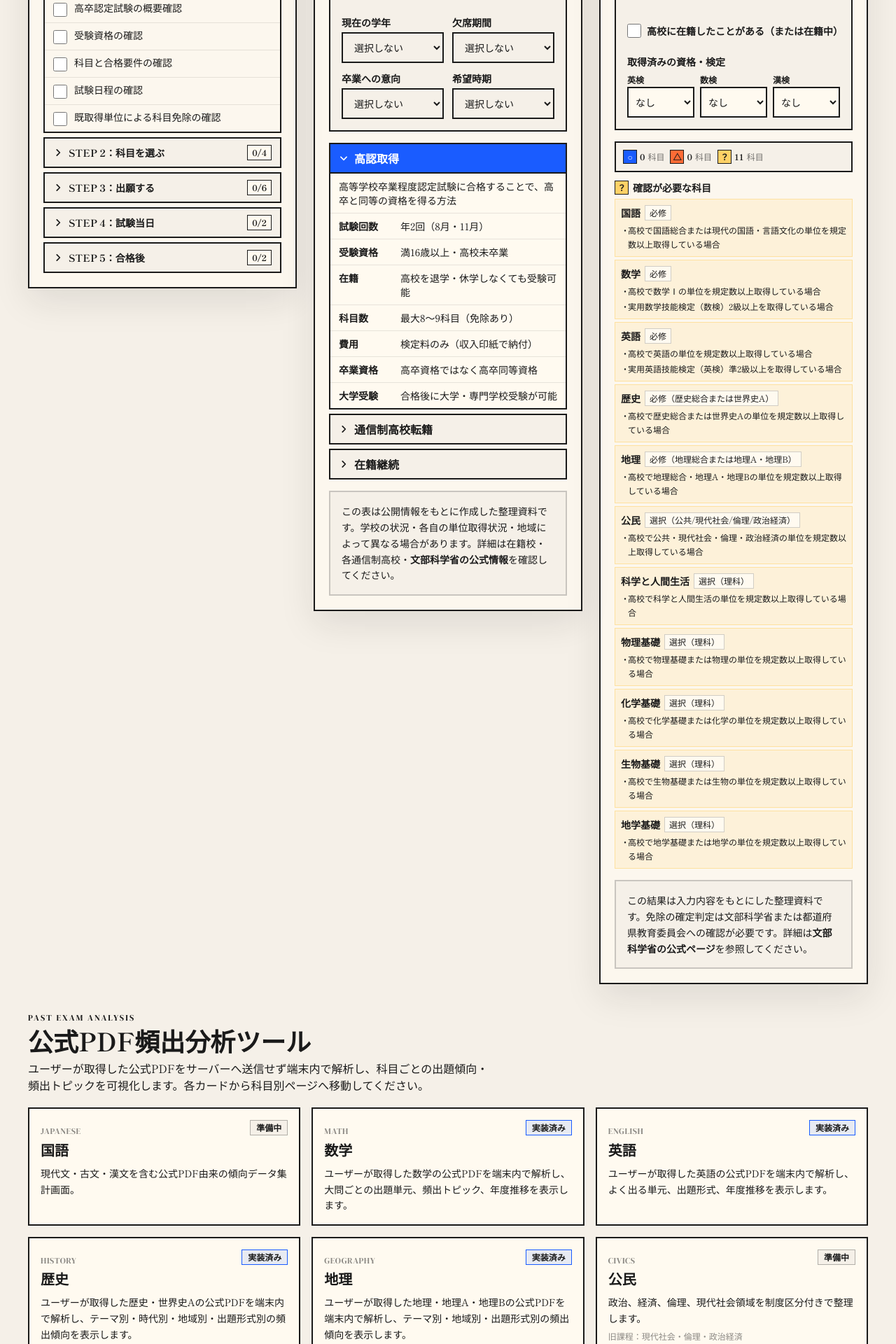
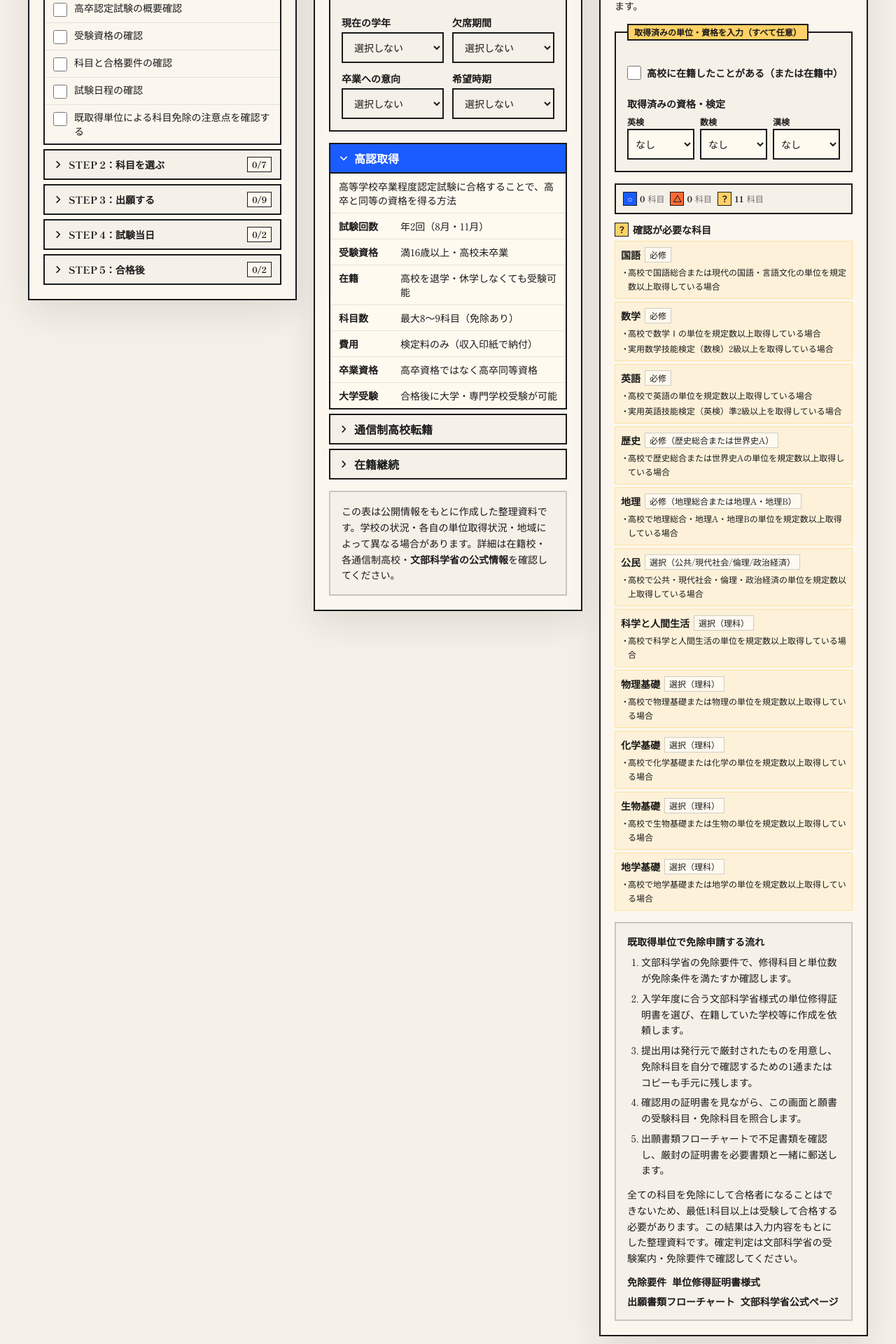
Before and after one commit to toutoutoubun/konin-2026, a Next.js app: page / in a window 1280 px wide. Shown: the part 1544-3464 px from the top of the page at 70% size. Built offline with nearby package versions, Linux system fonts and the light colour scheme; a web font is replaced by a local one.

Commit message:
Improve CEFR guidance and exemption flow

```diff
--- a/app/updates/page.tsx
+++ b/app/updates/page.tsx
@@ -2,6 +2,8 @@ import Header from '@/components/Header'
 
 const updates = [
   ['2026-05-12', '物理基礎', '物理基礎PDFの端末内分析を追加。大問見出し「問1〜問Nに答えよ。」で分割し、頻出分野、年度別推移、大問構成、出題形式を表示。', '物理基礎分析ページ'],
+  ['2026-05-12', '英語', 'CEFRの説明を頻出語彙セクションに追加し、文法×語彙レベルのヒートマップを行内比率つきで読みやすく改善。', '英語分析ページ'],
+  ['2026-05-12', '免除確認', '文部科学省HPをもとに、既取得単位による免除申請の流れと単位修得証明書の準備手順を追加。', '出願Todo・免除科目確認'],
   ['2026-05-02', 'タグ定義', '英語以外の全11科目（国語・数学・歴史・地理・公民・科学と人間生活・物理基礎・化学基礎・生物基礎・地学基礎・情報）の単元タグ・形式タグ定義を追加。', 'タグ定義ページ'],
   ['2026-05-02', 'タグ定義', '科目タブ切り替えで各科目の固有タグ定義を表示可能に。全科目共通タグ（形式・制度区分）セクションを分離。', 'タグ定義ページ'],
   ['2026-05-01', '全体', '高認パスのトップページ、科目別カード、出願Todoリスト、タグ定義、更新履歴を追加。', 'Phase 1 UI構成'],
--- a/components/ApplicationTodo.tsx
+++ b/components/ApplicationTodo.tsx
@@ -1,7 +1,13 @@
 'use client'
 
 import { useEffect, useState } from 'react'
-import { officialExamGuideUrl, officialPastExamUrl } from '@/data/subjects'
+import {
+  officialApplicationFlowUrl,
+  officialCreditCertificateUrl,
+  officialExamGuideUrl,
+  officialExemptionRequirementsUrl,
+  officialPastExamUrl,
+} from '@/data/subjects'
 
 type TodoItem = {
   id: string
@@ -22,14 +28,17 @@ const steps: TodoStep[] = [
       { id: 'eligibility', label: '受験資格の確認' },
       { id: 'requirements', label: '科目と合格要件の確認' },
       { id: 'schedule', label: '試験日程の確認' },
-      { id: 'exemption', label: '既取得単位による科目免除の確認' }
+      { id: 'exemption', label: '既取得単位による科目免除の注意点を確認する', href: officialExemptionRequirementsUrl }
     ]
   },
   {
     title: 'STEP 2：科目を選ぶ',
     items: [
       { id: 'subjects', label: '受験科目を決める' },
-      { id: 'exemption-subjects', label: '免除申請できる科目を確認する' },
+      { id: 'exemption-requirements', label: '免除要件で対象科目と必要単位数を照合する', href: officialExemptionRequirementsUrl },
+      { id: 'credit-certificate-form', label: '入学年度に合う単位修得証明書の文科省様式を選ぶ', href: officialCreditCertificateUrl },
+      { id: 'credit-certificate-request', label: '在籍校に証明書作成を依頼する（提出用は厳封、確認用も用意）' },
+      { id: 'exemption-subjects', label: '確認用の証明書を見ながら、免除申請できる科目を確認する' },
       { id: 'download-pdfs', label: '公式PDFを文科省サイトから取得する', href: officialPastExamUrl },
       { id: 'analysis', label: '頻出分析ツールで出題傾向を確認する', href: '#tools' }
     ]
@@ -39,7 +48,10 @@ const steps: TodoStep[] = [
     items: [
       { id: 'form', label: '願書を入手する' },
       { id: 'period', label: '出願期間を確認する' },
-      { id: 'documents', label: '必要書類を揃える（住民票・証明写真・検定料など）' },
+      { id: 'application-flow', label: '出願書類フローチャートで必要書類を確認する', href: officialApplicationFlowUrl },
+      { id: 'documents', label: '必要書類を揃える（願書・写真・住民票・収入印紙など）' },
+      { id: 'exemption-documents', label: '免除申請する場合は、厳封された単位修得証明書を同封する' },
+      { id: 'exemption-form-check', label: '願書の受験科目・免除科目を、確認用証明書と照合する' },
       { id: 'fee', label: '検定料を確認・納付する（収入印紙）' },
       { id: 'mail', label: '願書を郵送する（簡易書留）' },
       { id: 'ticket', label: '受験票の到着を確認する' }
--- a/components/ExemptionCheck/ExemptionCheck.tsx
+++ b/components/ExemptionCheck/ExemptionCheck.tsx
@@ -54,7 +54,7 @@ export default function ExemptionCheck() {
           </ruby>
         </h2>
         <p className="mt-2 text-sm">
-          取得済みの単位・資格から、免除できる可能性がある科目と受験が必要な可能性がある科目を整理します。
+          取得済みの単位・資格から、免除できる可能性がある科目と受験が必要な可能性がある科目を整理します。既取得単位で申請する場合は、文部科学省様式の単位修得証明書を用意し、出願時に厳封の提出用を同封します。
         </p>
       </div>
 
--- a/components/ExemptionCheck/ExemptionNote.tsx
+++ b/components/ExemptionCheck/ExemptionNote.tsx
@@ -1,18 +1,38 @@
+import {
+  officialApplicationFlowUrl,
+  officialCreditCertificateUrl,
+  officialExamGuideUrl,
+  officialExemptionRequirementsUrl,
+} from '@/data/subjects'
+
 export default function ExemptionNote() {
   return (
     <aside className="mt-4 border-2 border-ink/20 bg-cream p-3 sm:p-4" aria-label="免除確認に関する注意事項">
-      <p className="text-sm leading-relaxed">
-        この結果は入力内容をもとにした整理資料です。免除の確定判定は文部科学省または都道府県教育委員会への確認が必要です。詳細は
-        <a
-          href="https://www.mext.go.jp/a_menu/koutou/shiken/index.htm"
-          target="_blank"
-          rel="noopener"
-          className="font-bold"
-        >
-          文部科学省の公式ページ
+      <h3 className="text-sm font-bold">既取得単位で免除申請する流れ</h3>
+      <ol className="mt-2 list-decimal space-y-1.5 pl-5 text-sm leading-relaxed">
+        <li>文部科学省の免除要件で、修得科目と単位数が免除条件を満たすか確認します。</li>
+        <li>入学年度に合う文部科学省様式の単位修得証明書を選び、在籍していた学校等に作成を依頼します。</li>
+        <li>提出用は発行元で厳封されたものを用意し、免除科目を自分で確認するための1通またはコピーも手元に残します。</li>
+        <li>確認用の証明書を見ながら、この画面と願書の受験科目・免除科目を照合します。</li>
+        <li>出願書類フローチャートで不足書類を確認し、厳封の証明書を必要書類と一緒に郵送します。</li>
+      </ol>
+      <p className="mt-3 text-sm leading-relaxed">
+        全ての科目を免除にして合格者になることはできないため、最低1科目以上は受験して合格する必要があります。この結果は入力内容をもとにした整理資料です。確定判定は文部科学省の受験案内・免除要件で確認してください。
+      </p>
+      <div className="mt-3 flex flex-wrap gap-2 text-sm">
+        <a href={officialExemptionRequirementsUrl} target="_blank" rel="noopener" className="font-bold">
+          免除要件
         </a>
-        を参照してください。
-      </p>
+        <a href={officialCreditCertificateUrl} target="_blank" rel="noopener" className="font-bold">
+          単位修得証明書様式
+        </a>
+        <a href={officialApplicationFlowUrl} target="_blank" rel="noopener" className="font-bold">
+          出願書類フローチャート
+        </a>
+        <a href={officialExamGuideUrl} target="_blank" rel="noopener" className="font-bold">
+          文部科学省公式ページ
+        </a>
+      </div>
     </aside>
   )
 }
--- a/data/subjects.ts
+++ b/data/subjects.ts
@@ -12,6 +12,9 @@ export type Subject = {
 
 export const officialPastExamUrl = 'https://www.mext.go.jp/a_menu/koutou/shiken/1421021.htm'
 export const officialExamGuideUrl = 'https://www.mext.go.jp/a_menu/koutou/shiken/index.htm'
+export const officialExemptionRequirementsUrl = 'https://www.mext.go.jp/a_menu/koutou/shiken/06033010/007.htm'
+export const officialCreditCertificateUrl = 'https://www.mext.go.jp/a_menu/koutou/shiken/05033001.htm'
+export const officialApplicationFlowUrl = 'https://www.mext.go.jp/a_menu/koutou/shiken/mext_01821.html'
 
 export const subjects: Subject[] = [
   { slug: 'japanese', name: '国語', label: 'JAPANESE', status: 'placeholder', accent: 'blue', description: '現代文・古文・漢文を含む公式PDF由来の傾向データ集計画面。' },
```
Also changed, not shown: app/english/page.tsx (+30 -2 lines), components/GrammarVocabCrossTable.tsx (+64 -33 lines).
